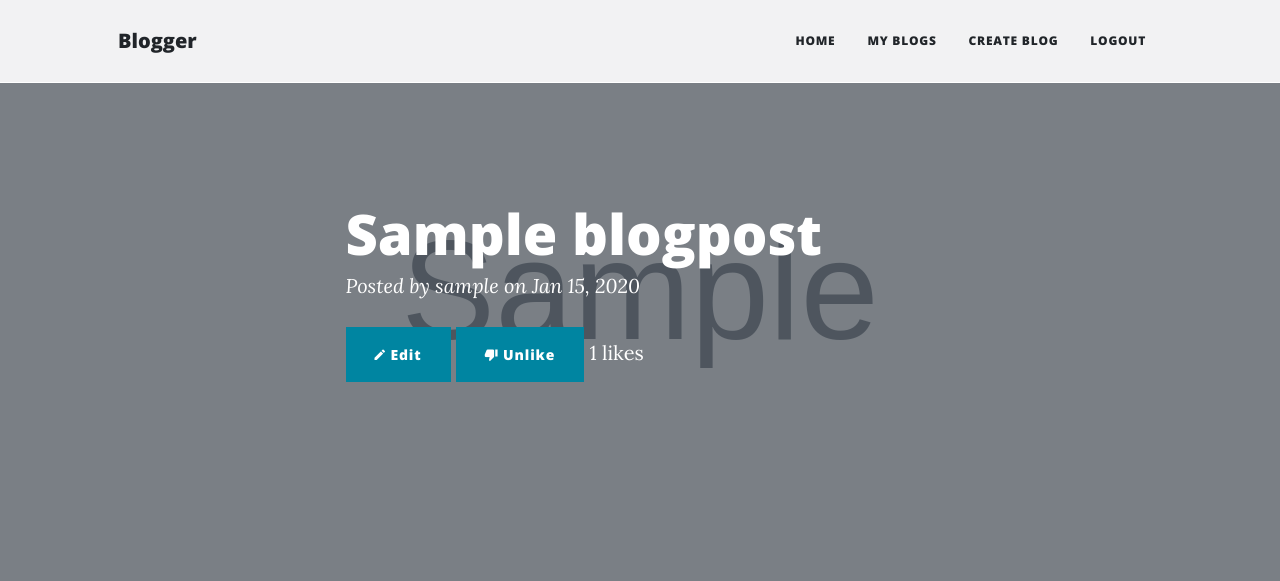
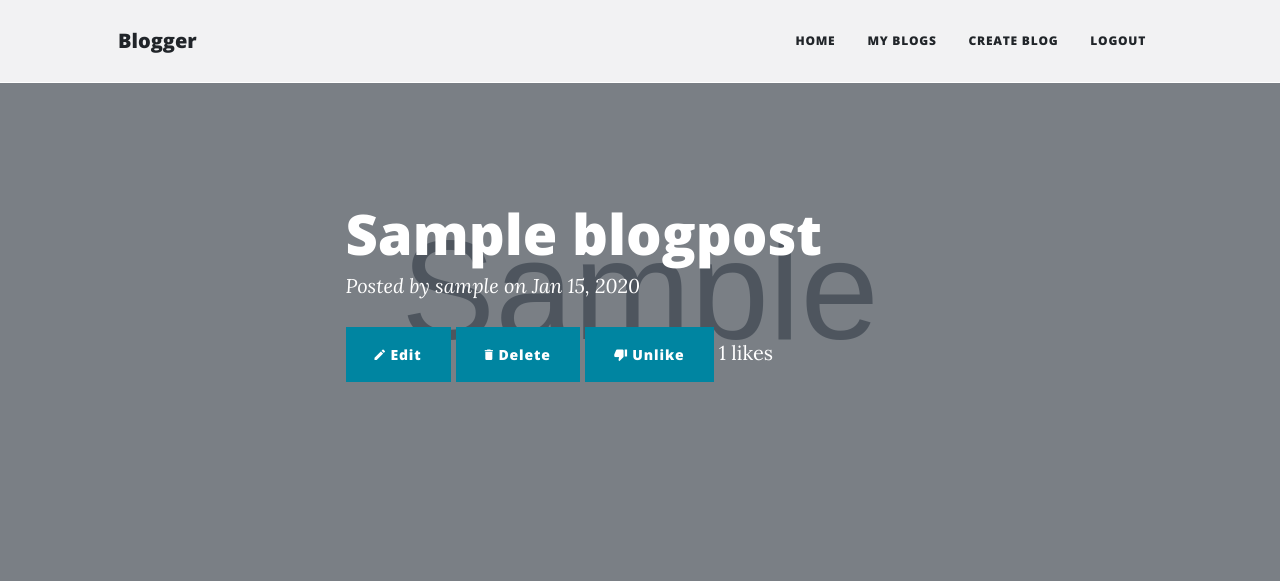
Before and after one commit to Akshath-Mahajan/blog, a Django app: page /1/ in a window 1280 px wide. Shown: the top 581 px of the page. Run offline with Django 4.2, Linux system fonts and the light colour scheme; a user stored in the database is signed in; tables that the repository leaves empty hold one stand-in row (values such as "Sample post"); grey boxes marked "Sample" are stand-in pictures; some libraries are stand-ins or nearby versions.

Commit message:
delete button

```diff
--- a/blog/templates/blog/post.html
+++ b/blog/templates/blog/post.html
@@ -17,6 +17,7 @@
               <br/>
               {% if post.author == user %}
                 <a href="{% url 'update_blog' post.pk %}" class="btn btn-primary"><i class="zmdi zmdi-edit"></i> Edit</a>
+                <a href="{% url 'dreate_blog' post.pk %}" class="btn btn-primary"><i class="zmdi zmdi-delete"></i> Delete</a>
               {% endif %}
               {% if user.is_authenticated %}
               <button id='like-btn' class="btn btn-primary" onclick="clickLike({{post.id}}, '{{csrf_token}}')">
```
